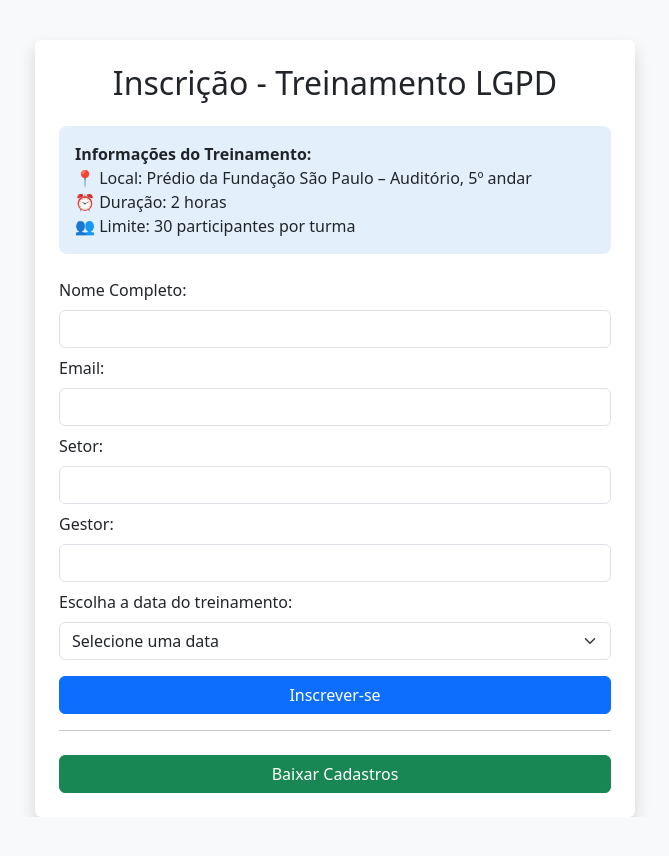
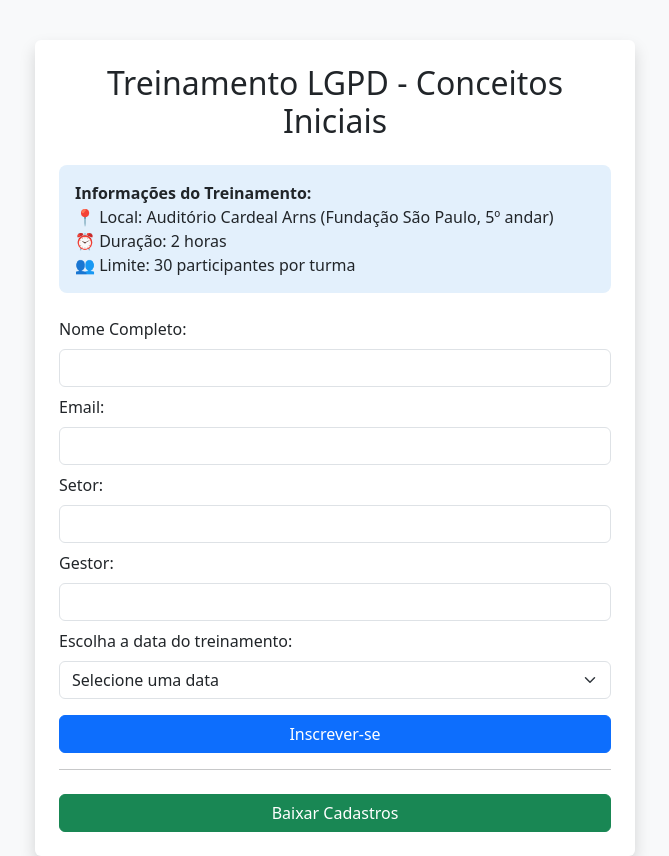
Before and after one commit to JonsonVemm/TreinamentoLGPD, a Flask app: page / in a window 1280 px wide. Shown: the whole page, without its empty margins (305-974 px from the left). Before the commit the page ends 817 px from the top, so only its background shows below. Run offline with Flask 3, Linux system fonts and the light colour scheme; some libraries are stand-ins or nearby versions.

Commit message:
Update index.html

```diff
--- a/templates/index.html
+++ b/templates/index.html
@@ -13,10 +13,10 @@
 </head>
 <body>
 <div class="container shadow bg-white p-4 rounded">
-    <h2 class="text-center mb-4">Inscrição - Treinamento LGPD</h2>
+    <h2 class="text-center mb-4">Treinamento LGPD - Conceitos Iniciais</h2>
     <div class="info-box">
         <b>Informações do Treinamento:</b><br>
-        <span>📍 Local: Prédio da Fundação São Paulo – Auditório, 5º andar</span><br>
+        <span>📍 Local: Auditório Cardeal Arns (Fundação São Paulo, 5º andar)</span><br>
         <span>⏰ Duração: 2 horas</span><br>
         <span>👥 Limite: 30 participantes por turma</span>
     </div>
```
